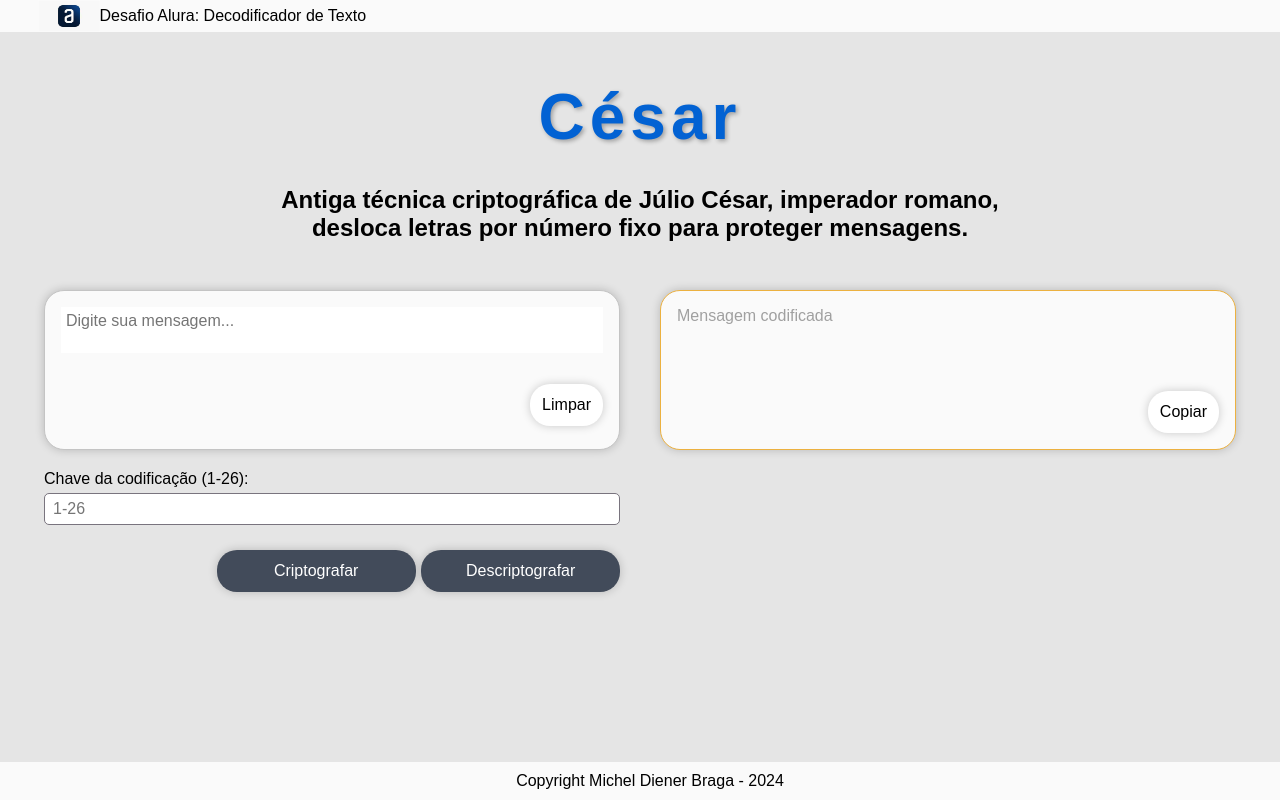
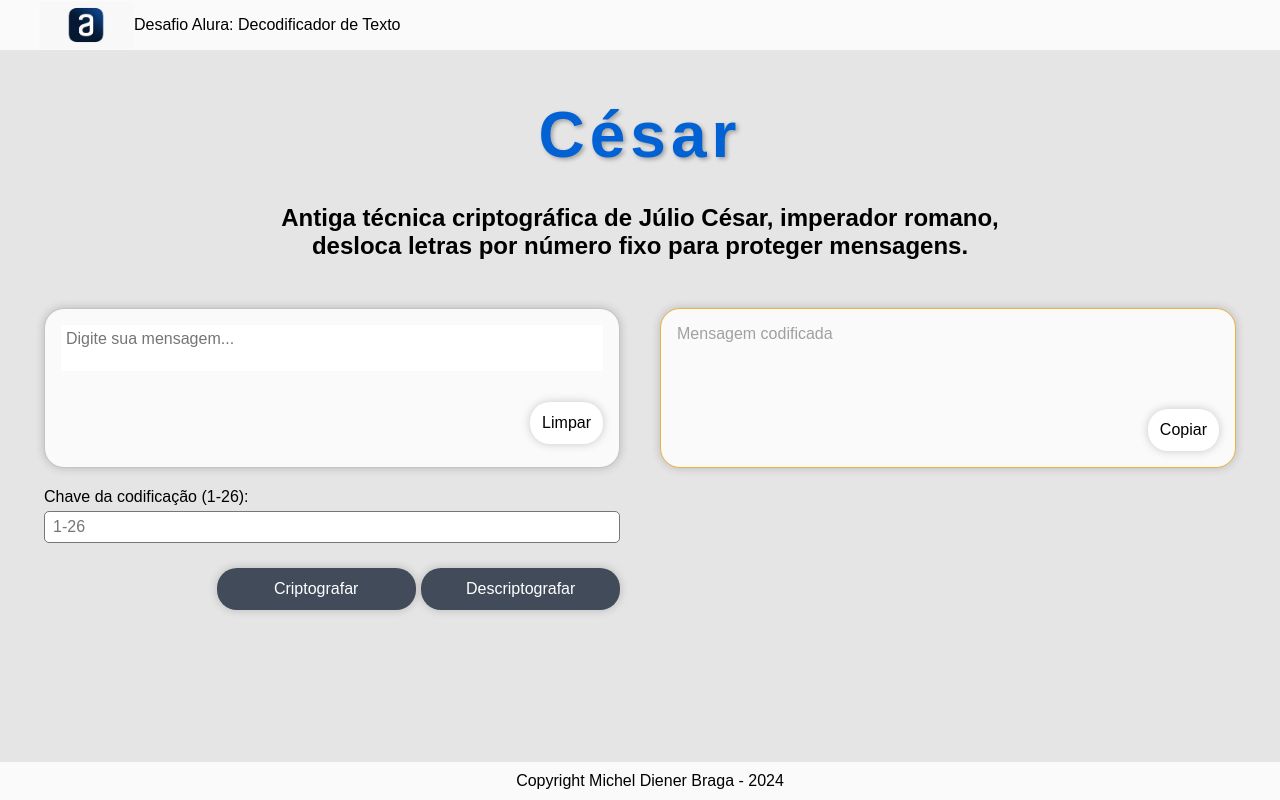
Before and after one commit to mbraga2023/Caesar-Cipher, a plain HTML site: page index.html in a window 1280 px wide. Drawn offline with Linux system fonts and the light colour scheme; a web font is replaced by a local one.

Commit message:
fix img size

```diff
--- a/styles.css
+++ b/styles.css
@@ -53,7 +53,7 @@ footer {
 }
 
 .logo-img{
-    max-height: 2rem;
+    max-height: 50px;
     margin-left: 3%;
 }
 
```
